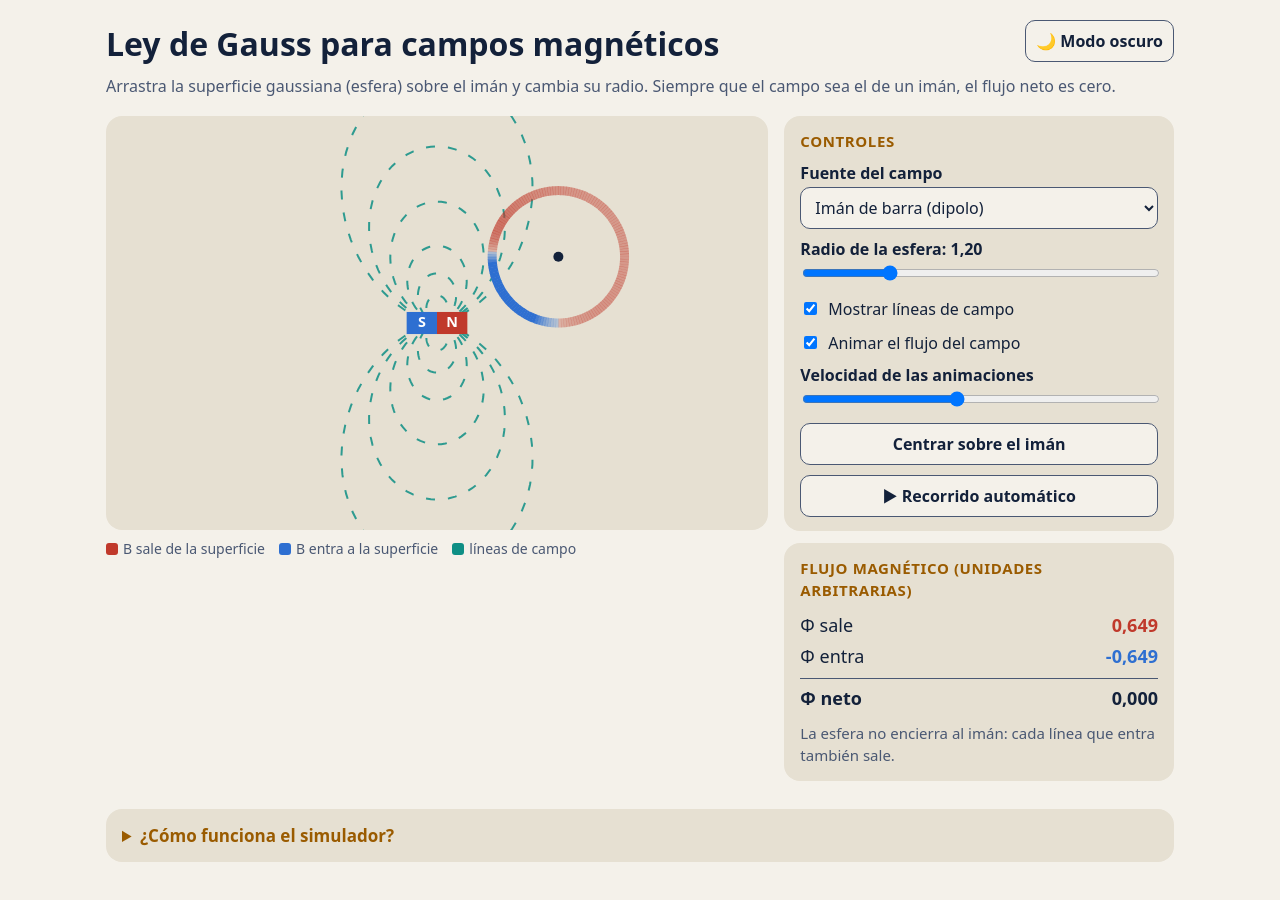
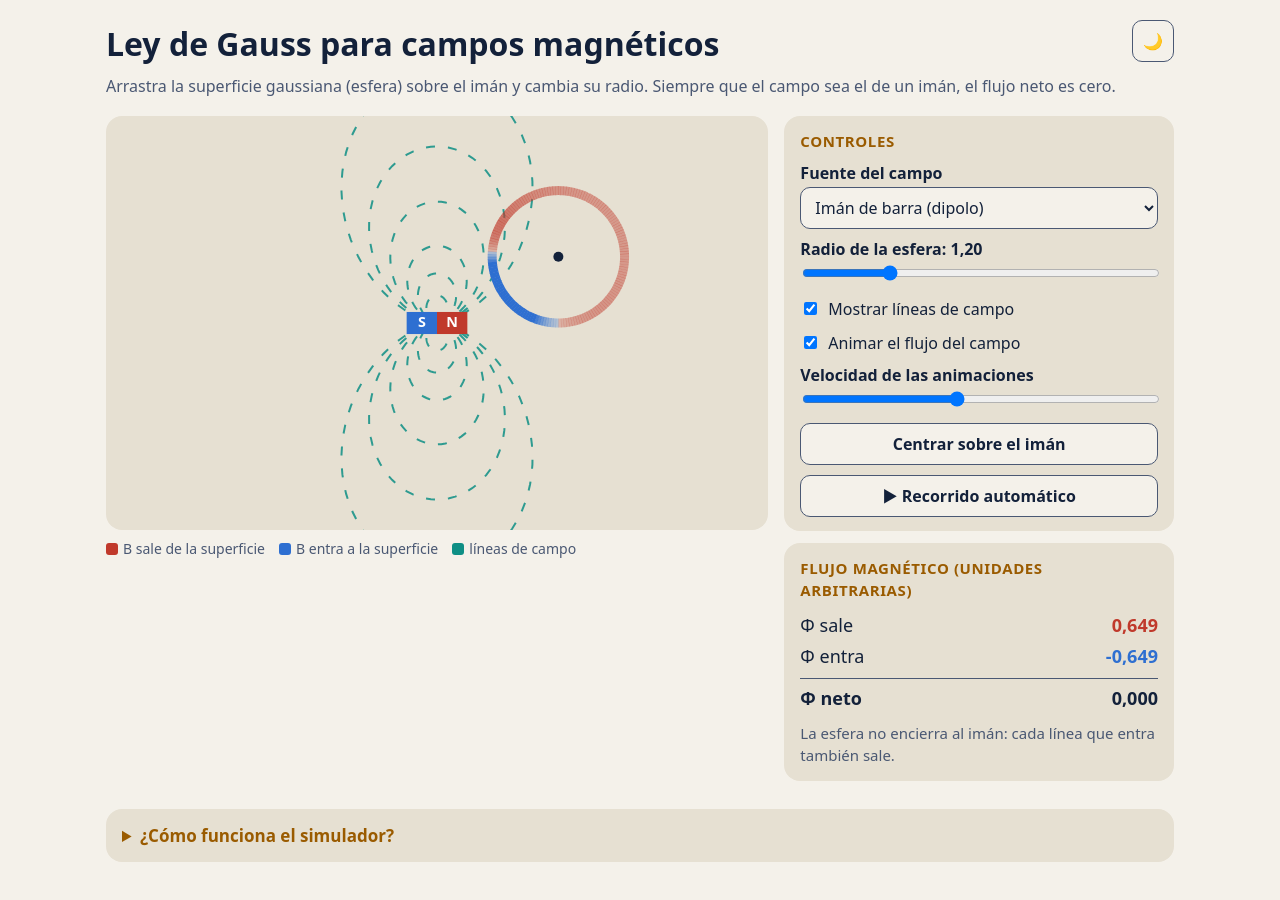
Before and after one commit to Perejil1/gauss-sim, a plain HTML site: page index.html in a window 1280 px wide. Drawn offline with Linux system fonts and the light colour scheme.

Commit message:
Reverted some changes to the button text for clarity

```diff
--- a/index.html
+++ b/index.html
@@ -665,7 +665,7 @@
       }
       function applyBtn() {
         const d = isDark();
-        $("th").textContent = d ? "☀️ Modo claro" : "🌙 Modo oscuro";
+        $("th").textContent = d ? "☀️" : "🌙";
         $("th").setAttribute("aria-pressed", String(d));
       }
       try {
```
